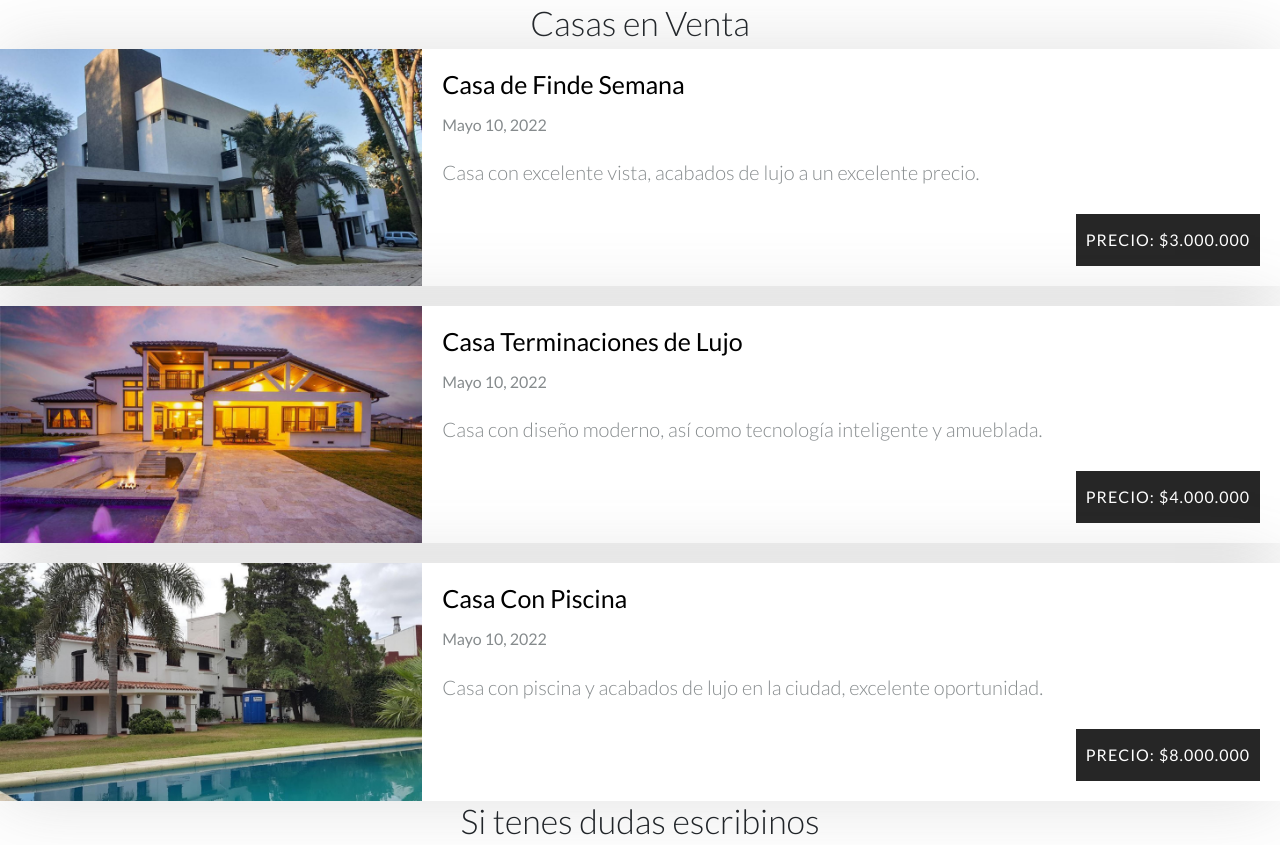
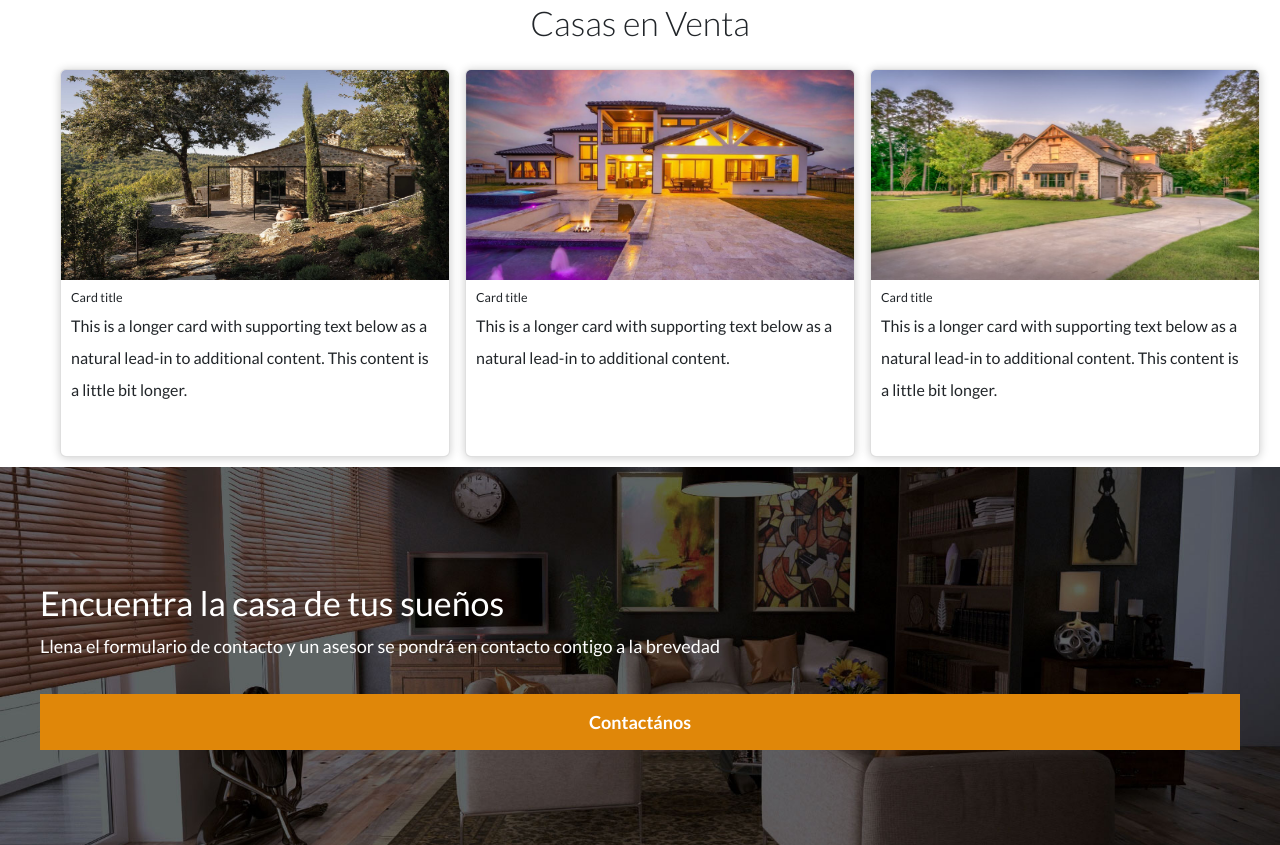
Before and after one commit to agustindominguez16/HomeSelection, a website: page index.html in a window 1280 px wide. Shown: the part 1131-1976 px from the top of the page. Drawn offline with nearby package versions, Linux system fonts and the light colour scheme.

Commit message:
cambios partials

```diff
--- a/index.html
+++ b/index.html
@@ -56,72 +56,44 @@
             </div>
         </div>
     </section>
-
+    <main class="contenedor seccion contenido__centrado">
     <h2 class="fw-300 centrar-texto">Casas en Venta</h2>
 
-    <main class="contenido">
-        <article class="articulo">
-            <div class="contenedor-thumbnail">
-                <a href="#"><img src="img/anuncio1.jpg" alt="CASA-LAGO" /></a>
+    <div class="row row-cols-1 row-cols-md-3 g-4">
+        <div class="col">
+            <div class="card h-100">
+                <img src="img/anuncio4.jpg" class="card-img-top" alt="...">
+                <div class="card-body">
+                    <h5 class="card-title">Card title</h5>
+                    <p class="card-text">This is a longer card with supporting text below as a natural lead-in to
+                        additional content. This content is a little bit longer.</p>
                 </div>
-            <div class="contenedor-texto">
-                <div>
-                    <h2 class="titulo">
-                        <a href="#">Casa de Finde Semana</a>
-                    </h2>
-                    <p class="fecha">
-                        <time>Mayo 10, 2022</time>
-                    </p>
             </div>
-                <p class="extracto">
-                    Casa con excelente vista, acabados de lujo a un excelente precio.
-                </p>
-                <a href="#" class="btn-link">Precio: $3.000.000</a>
         </div>
-        </article>
-
-        <article class="articulo">
-            <div class="contenedor-thumbnail">
-                <a href="#"><img src="img/anuncio2.jpg" alt="CASA-ACABADO-LUJOSO" /></a>
+        <div class="col">
+            <div class="card h-100">
+                <img src="img/anuncio2.jpg" class="card-img-top" alt="...">
+                <div class="card-body">
+                    <h5 class="card-title">Card title</h5>
+                    <p class="card-text">This is a longer card with supporting text below as a natural lead-in to
+                        additional content.</p>
                 </div>
-            <div class="contenedor-texto">
-                <div>
-                    <h2 class="titulo">
-                        <a href="#">Casa Terminaciones de Lujo</a>
-                    </h2>
-                    <p class="fecha">
-                        <time>Mayo 10, 2022</time>
-                    </p>
             </div>
-                <p class="extracto">
-                    Casa con diseño moderno, así como tecnología inteligente y amueblada.
-                </p>
-                <a href="#" class="btn-link">Precio: $4.000.000</a>
         </div>
-        </article>
-
-        <article class="articulo">
-            <div class="contenedor-thumbnail">
-                <a href="#"><img src="img/anuncio3.jpg" alt="CASA-CON-PISCINA" /></a>
+        <div class="col">
+            <div class="card h-100">
+                <img src="img/anuncio5.jpg" class="card-img-top" alt="...">
+                <div class="card-body">
+                    <h5 class="card-title">Card title</h5>
+                    <p class="card-text">This is a longer card with supporting text below as a natural lead-in to
+                        additional content. This content is a little bit longer.</p>
                 </div>
-            <div class="contenedor-texto">
-                <div>
-                    <h2 class="titulo">
-                        <a href="#">Casa Con Piscina</a>
-                    </h2>
-                    <p class="fecha">
-                        <time>Mayo 10, 2022</time>
-                    </p>
             </div>
-                <p class="extracto">
-                    Casa con piscina y acabados de lujo en la ciudad, excelente oportunidad.
-                </p>
-                <a href="#" class="btn-link">Precio: $8.000.000</a>
         </div>
-        </article>
+    </div>
 </main>
 
-    <h2 class="fw-300 centrar-texto">Si tenes dudas escribinos</h2>
+
     <section class="imagen-contacto">
         <div class="contenedor contenido-contacto">
             <h2>Encuentra la casa de tus sueños</h2>
--- a/scss/partials/_contacto.scss
+++ b/scss/partials/_contacto.scss
@@ -10,6 +10,7 @@
     height: 40rem;
     display: flex;
     align-items: center;
+    margin: 30px auto;
 }
 
 .contenido-contacto {
--- a/scss/partials/_footer.scss
+++ b/scss/partials/_footer.scss
@@ -6,7 +6,7 @@
 /** Footer **/
 .site-footer {
     background-color: #333333;
-    margin: 0 auto;
+    margin-top: auto;
 }
 
 .contenedor-footer {
```
Also changed, not shown: pages/anuncios.html (+3 -1 lines), css/style.css, scss/partials/_cartas.scss (line endings or trailing spaces). Lines whose indentation alone changed are shown as unchanged.
